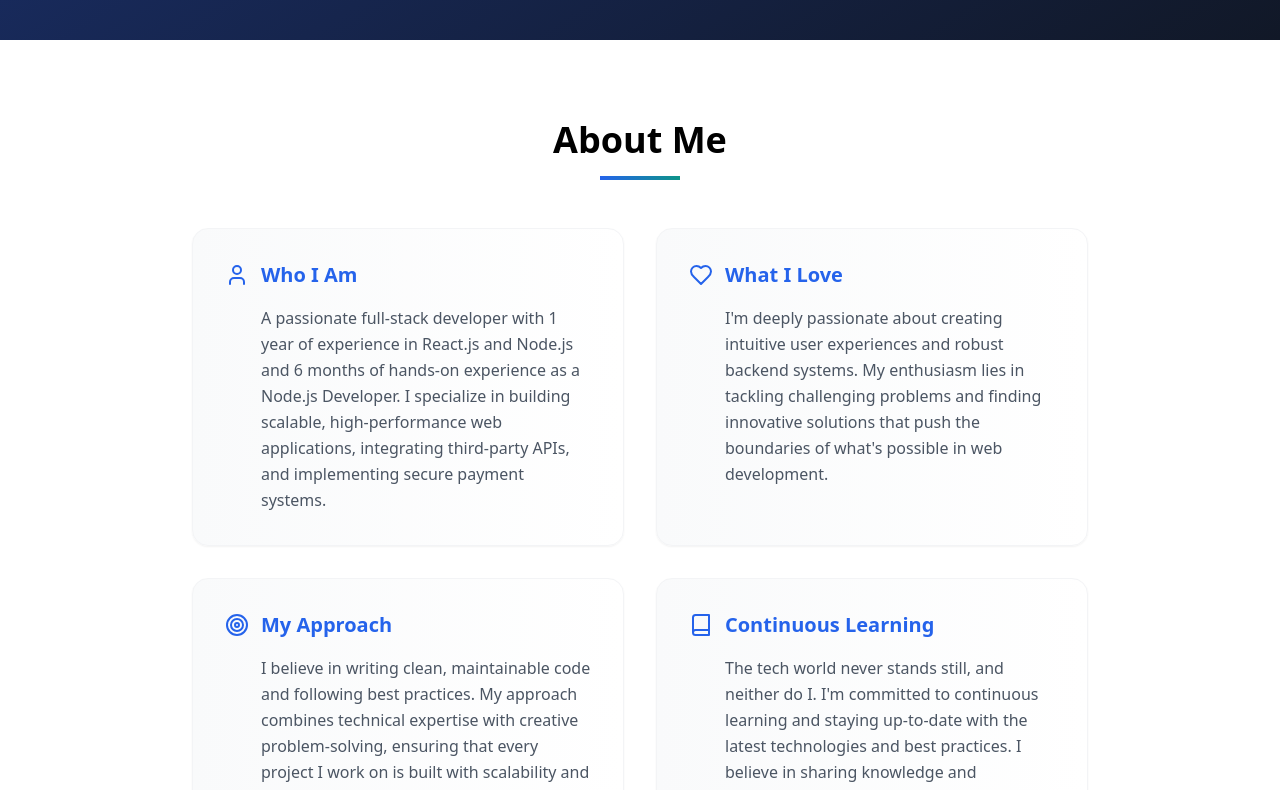
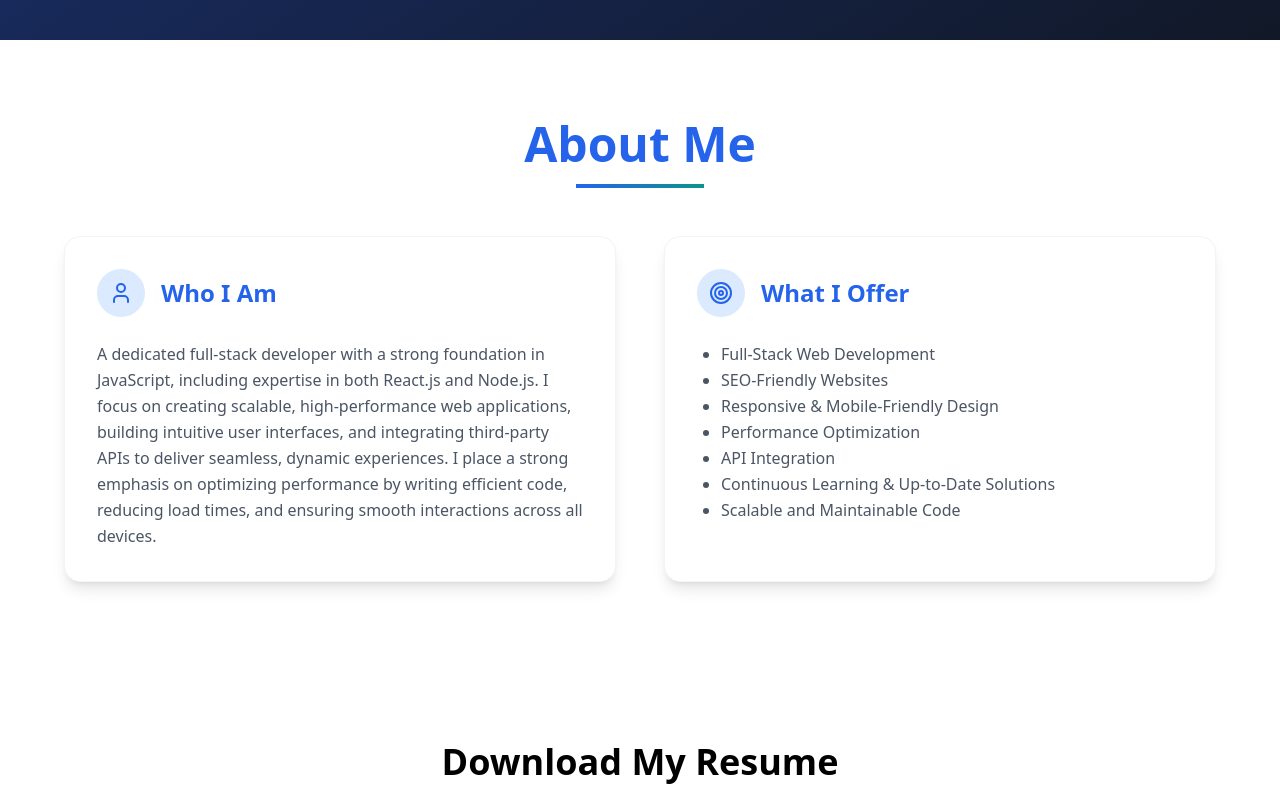
Before and after one commit to Rahulad12/Myprofile, a React (Vite) app: page / in a window 1280 px wide. Shown: the part 760-1550 px from the top of the page. Built offline with nearby package versions, Linux system fonts and the light colour scheme.

Commit message:
update the code as per latest data and make it more seo friendly

```diff
--- a/src/App.tsx
+++ b/src/App.tsx
@@ -10,12 +10,11 @@ import {
   Plus,
   Minus,
   User,
-  Heart,
   Target,
-  Book,
 } from "lucide-react";
 import emailjs from "@emailjs/browser";
 import { Space } from "antd";
+import type { Project } from "./types";
 
 // Define types for the data structures
 type SkillCategory = "frontend" | "backend" | "tools";
@@ -31,15 +30,6 @@ type SkillData = {
   title: string;
   description: string;
   skills: string[];
-};
-
-type Project = {
-  title: string;
-  description: string;
-  image: string;
-  technologies: string[];
-  liveUrl: string;
-  githubUrl: string;
 };
 
 // Main App Component
@@ -90,7 +80,6 @@ function App() {
       });
   };
 
-  // Add this type definition for experience data
 
   // Add this array of experience data
   const experiences: Experience[] = [
@@ -98,7 +87,7 @@ function App() {
       role: "Associate Software Engineer",
       company: "Amnil Technologies .Pvt .Ltd",
       duration: "June 2025 - Present",
-      description: "",
+      description: "As a Software Engineer, I develop and maintain web applications using React and Node.js. I collaborate with cross-functional teams to deliver high-quality products.",
       skills: [
         "Node.js",
         "Express.js",
@@ -131,13 +120,14 @@ function App() {
         "PostgreSQL",
         "REST APIs",
         "MongoDB",
-        "Third Parties APIs",
+        "Third Parties APIs integration",
+        "Graph QL",
       ],
     },
     frontend: {
       title: "Frontend Development",
       description: "Building responsive and interactive user interfaces",
-      skills: ["React", "TypeScript", "Tailwind CSS", "Redux", "RTK Query", "Ant Design"],
+      skills: ["React", "TypeScript", "Tailwind CSS", "Redux", "RTK Query", "Ant Design", "Material UI", "Tanstack Query"],
     },
     tools: {
       title: "Tools & Technologies",
@@ -163,18 +153,16 @@ function App() {
         "/image/budget.png",
       technologies: ["React", "Node.js", "MongoDB", "Express js", "Tailwind CSS", "Redux"],
       liveUrl: "https://merobudget.vercel.app",
-      githubUrl: "#",
+      githubUrl: "https://github.com/Rahulad12/BudgetFrontend",
 
     },
     {
       title: "Accomodation",
       description:
-        "As a backend intern, I developed the backend for a hotel accommodation system using Node.js. During this experience, I learned how to handle errors, create models, build APIs, integrate third parties API such as Twilio, google OAUTH and write clean, well-structured code while following SRS guidelines.",
+        "As a backend developer in Wisdom Technologies, I developed the backend for a hotel accommodation system using Node.js. During this experience, I learned how to handle errors, create models, build APIs, integrate third parties API such as Twilio, google OAUTH and write clean, well-structured code while following SRS guidelines.",
       image:
         "https://images.unsplash.com/photo-1557821552-17105176677c?auto=format&fit=crop&w=800&q=80",
       technologies: ["React", "Node.js", "MongoDB", "Express js"],
-      liveUrl: "#",
-      githubUrl: "#",
     },
     {
       title: "BiZNepal",
@@ -183,7 +171,6 @@ function App() {
       image:
         "https://images.unsplash.com/photo-1454165804606-c3d57bc86b40?auto=format&fit=crop&w=800&q=80",
       technologies: ["React Js", "PostgresSQL", ".NET"],
-      liveUrl: "#",
       githubUrl: "https://github.com/UTSAB-NI/BizNepal",
     },
     {
@@ -193,7 +180,6 @@ function App() {
       image:
         "https://images.unsplash.com/photo-1677442136019-21780ecad995?auto=format&fit=crop&w=800&q=80",
       technologies: ["MERN Stack"],
-      liveUrl: "#",
       githubUrl: "https://github.com/Rahulad12/demoschoolwebsite",
     },
   ];
@@ -242,55 +228,59 @@ function App() {
         </div>
       </section>
       {/* About Me Section */}
-      <section className="py-20 px-4 bg-white" id="about">
-        <div className="max-w-4xl mx-auto">
+      <section className="py-20 px-4 bg-white h-fit" id="about">
+        <div className="max-w-6xl mx-auto">
           <div className="text-center mb-12">
-            <h2 className="text-4xl font-bold mb-4">About Me</h2>
-            <div className="w-20 h-1 bg-gradient-to-r from-blue-600 to-teal-600 mx-auto"></div>
+            <h2 className="text-5xl font-bold mb-4 text-blue-600">About Me</h2>
+            <div className="w-32 h-1 bg-gradient-to-r from-blue-600 to-teal-600 mx-auto"></div>
           </div>
-          <div className="grid grid-cols-1 md:grid-cols-2 gap-8">
+
+          <div className="grid md:grid-cols-2 gap-12">
             {[
               {
-                icon: <User size={24} className="shrink-0" />,
+                icon: <User size={24} className="shrink-0 text-blue-600" />,
                 title: "Who I Am",
                 description:
-                  "A passionate full-stack developer with 1 year of experience in React.js and Node.js and 6 months of hands-on experience as a Node.js Developer. I specialize in building scalable, high-performance web applications, integrating third-party APIs, and implementing secure payment systems.",
+                  "A dedicated full-stack developer with a strong foundation in JavaScript, including expertise in both React.js and Node.js. I focus on creating scalable, high-performance web applications, building intuitive user interfaces, and integrating third-party APIs to deliver seamless, dynamic experiences. I place a strong emphasis on optimizing performance by writing efficient code, reducing load times, and ensuring smooth interactions across all devices.",
               },
               {
-                icon: <Heart size={24} className="shrink-0" />,
-                title: "What I Love",
-                description:
-                  "I'm deeply passionate about creating intuitive user experiences and robust backend systems. My enthusiasm lies in tackling challenging problems and finding innovative solutions that push the boundaries of what's possible in web development.",
-              },
-              {
-                icon: <Target size={24} className="shrink-0" />,
-                title: "My Approach",
-                description:
-                  "I believe in writing clean, maintainable code and following best practices. My approach combines technical expertise with creative problem-solving, ensuring that every project I work on is built with scalability and performance in mind.",
-              },
-              {
-                icon: <Book size={24} className="shrink-0" />,
-                title: "Continuous Learning",
-                description:
-                  "The tech world never stands still, and neither do I. I'm committed to continuous learning and staying up-to-date with the latest technologies and best practices. I believe in sharing knowledge and contributing to the developer community.",
+                icon: <Target size={24} className="shrink-0 text-blue-600" />,
+                title: "What I Offer",
+                description: (
+                  <ul className="list-disc pl-6 text-gray-600 leading-relaxed">
+                    {[
+                      "Full-Stack Web Development",
+                      "SEO-Friendly Websites",
+                      "Responsive & Mobile-Friendly Design",
+                      "Performance Optimization",
+                      "API Integration",
+                      "Continuous Learning & Up-to-Date Solutions",
+                      "Scalable and Maintainable Code",
+                    ].map((item, index) => (
+                      <li key={index}>{item}</li>
+                    ))}
+                  </ul>
+                ),
               },
             ].map((item, index) => (
               <div
                 key={index}
-                className="bg-gradient-to-r from-gray-50 to-white p-8 rounded-2xl shadow-sm border border-gray-100"
+                className="bg-white p-8 rounded-2xl shadow-lg border border-gray-100 hover:shadow-xl transition-shadow"
               >
-                <div className="flex items-center gap-3 text-blue-600 mb-4">
-                  {item.icon}
-                  <h3 className="text-xl font-semibold">{item.title}</h3>
+                <div className="flex items-center gap-4 mb-6">
+                  <div className="bg-blue-100 p-3 rounded-full">
+                    {item.icon}
+                  </div>
+                  <h3 className="text-2xl font-semibold text-blue-600">{item.title}</h3>
                 </div>
-                <p className="text-gray-600 leading-relaxed ml-9">
-                  {item.description}
-                </p>
+                <div className="text-gray-600 leading-relaxed">{item.description}</div>
               </div>
             ))}
           </div>
         </div>
       </section>
+
+
       {/* Resume Download Section */}
       <section className="py-20 px-4 bg-white" id="resume">
         <div className="max-w-4xl mx-auto text-center">
@@ -384,7 +374,7 @@ function App() {
                 {openSkills[category] && (
                   <div className="px-6 py-4 bg-white">
                     <div className="grid grid-cols-2 md:grid-cols-3 gap-4">
-                      {skillsData[category].skills.map((skill) => (
+                      {skillsData[category]?.skills?.map((skill) => (
                         <div
                           key={skill}
                           className="px-4 py-2 bg-gray-50 rounded-lg text-gray-700 font-medium text-sm hover:bg-gray-100 transition-colors"
--- a/src/components/ProjectCard.tsx
+++ b/src/components/ProjectCard.tsx
@@ -16,7 +16,7 @@ const ProjectCard: React.FC<ProjectProps> = ({ projects }) => {
                 <Col md={8} xs={24} lg={8} key={project.title}>
                     <Card
                         hoverable
-                        className="fit-content rounded-2xl"
+                        className="fit-content rounded-2xl h-full"
                         cover={
                             <Image
                                 src={project.image}
@@ -44,6 +44,8 @@ const ProjectCard: React.FC<ProjectProps> = ({ projects }) => {
                                 ))}
                             </Space>
                         </div>
+                        {
+                            project.liveUrl && project.githubUrl && (
                                 <div className="flex items-center gap-3 mt-4 p-2">
                                     <a href={project.liveUrl} target="_blank" rel="noopener noreferrer">
                                         <Tooltip title="Live">
@@ -56,6 +58,9 @@ const ProjectCard: React.FC<ProjectProps> = ({ projects }) => {
                                         </Tooltip>
                                     </a>
                                 </div>
+                            )
+                        }
+
                     </Card>
                 </Col>
             ))}
--- a/src/types/index.ts
+++ b/src/types/index.ts
@@ -3,6 +3,6 @@ export type Project = {
     description: string;
     image: string;
     technologies: string[];
-    liveUrl: string;
-    githubUrl: string;
+    liveUrl?: string;
+    githubUrl?: string;
 };
```
Also changed, not shown: public/image/myprofile.jpg (added), 1 other file (tests, documents, lock files or other folders). Lines whose indentation alone changed are shown as unchanged.
